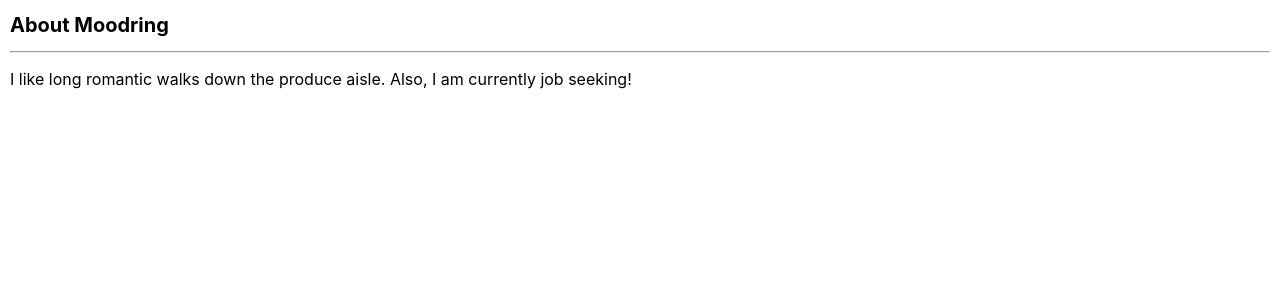
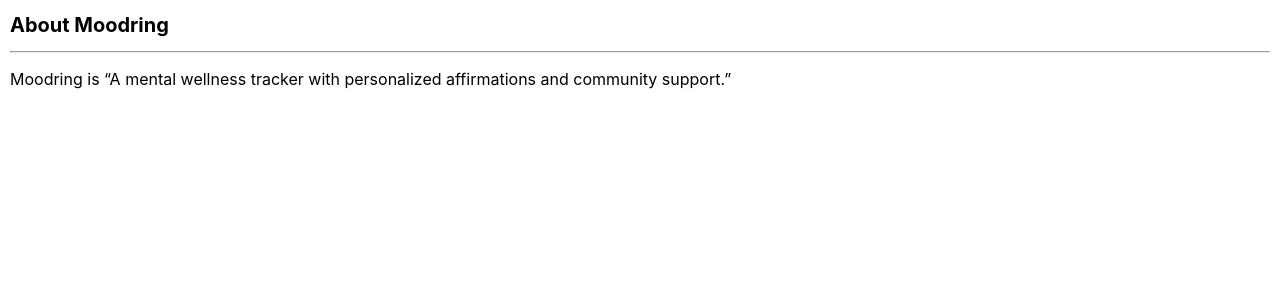
Before and after one commit to Mikebrown0409/moodring, a Django app: page /about/ in a window 1280 px wide. Shown: the part 55-355 px from the top of the page. Run offline with Django 5.2, Linux system fonts and the light colour scheme.

Commit message:
update about

```diff
--- a/main_app/templates/about.html
+++ b/main_app/templates/about.html
@@ -3,6 +3,6 @@
 <h1>About Moodring</h1>
 <hr>
 <p class="page-content">
-  I like long romantic walks down the produce aisle. Also, I am currently job seeking!
+  Moodring is “A mental wellness tracker with personalized affirmations and community support.”
 </p>
 {% endblock %}
```
